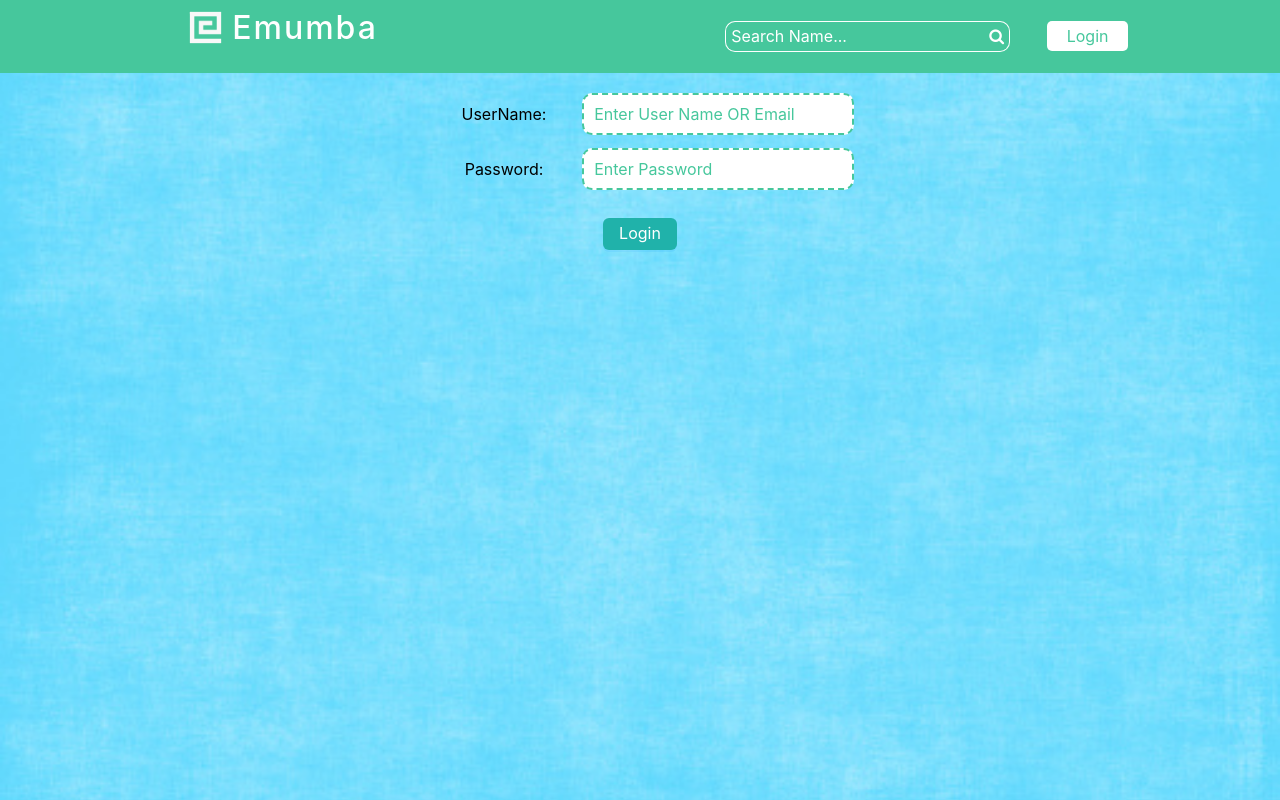
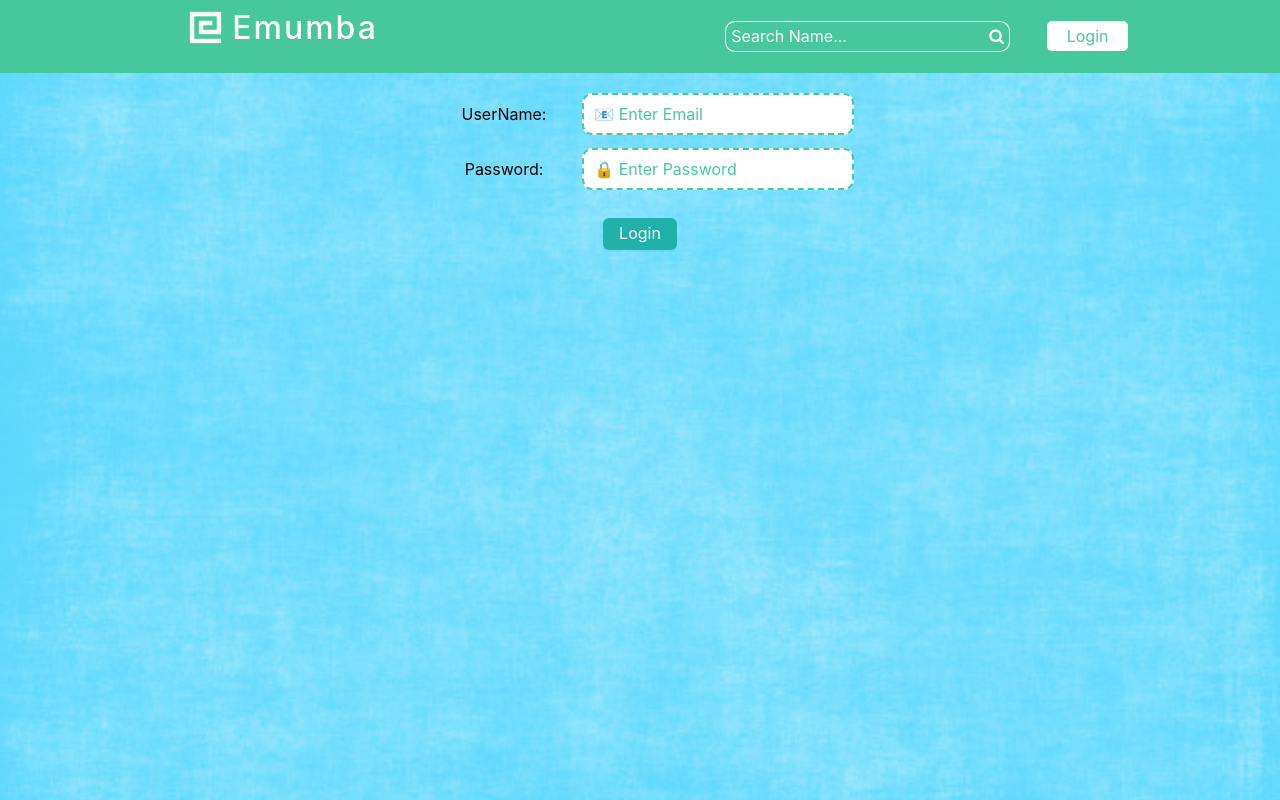
Before and after one commit to aliijaz133/git-notes, a React (Create React App) app: page / in a window 1280 px wide. Built offline with nearby package versions, Linux system fonts and the light colour scheme.

Commit message:
Font Style Update

```diff
--- a/src/Components/Login.js
+++ b/src/Components/Login.js
@@ -10,19 +10,19 @@ const Login = () => {
     <div className="login-form__visibilty">
       <form name="gitForm">
         <div id="login-form">
-          <label id="label-name__login">UserName:</label>
+          <label id="label-name">UserName:</label>
           <input
             type="text"
-            placeholder="Enter User Name OR Email"
+            placeholder="📧 Enter Email"
             autoComplete="off"
             name="userName"
             id="input-field"
             required
           ></input>
-          <label id="label-name__login">Password: </label>
+          <label id="label-name">Password: </label>
           <input
             type="password"
-            placeholder="Enter Password"
+            placeholder="🔒 Enter Password"
             autoComplete="off"
             name="userPwd"
             id="input-field"
--- a/src/Components/greet.css
+++ b/src/Components/greet.css
@@ -104,9 +104,15 @@
   border: 2px dashed #1a95bb;
 }
 
-#label-name__login {
+#label-name {
   font-size: 1rem;
   align-self: center;
+  cursor: pointer;
+}
+
+#label-name:hover {
+  text-decoration: 2px underline rgb(11, 179, 201);
+  font-style: italic;
 }
 
 #login-btn__gists {
@@ -155,7 +161,7 @@
     max-width: 150px;
   }
 
-  #label-name__login,
+  #label-name,
   #input-field {
     width: 250px;
   }
```
Also changed, not shown: public/manifest.json.
